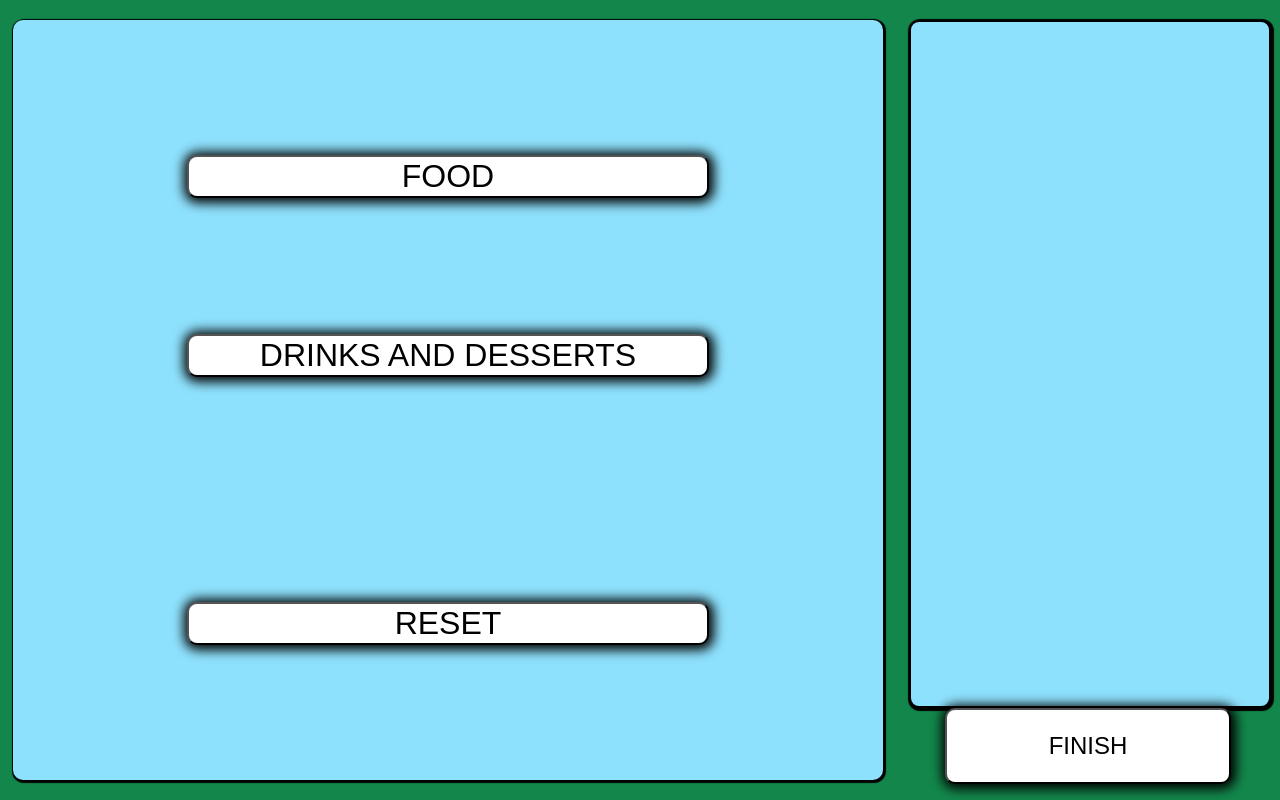
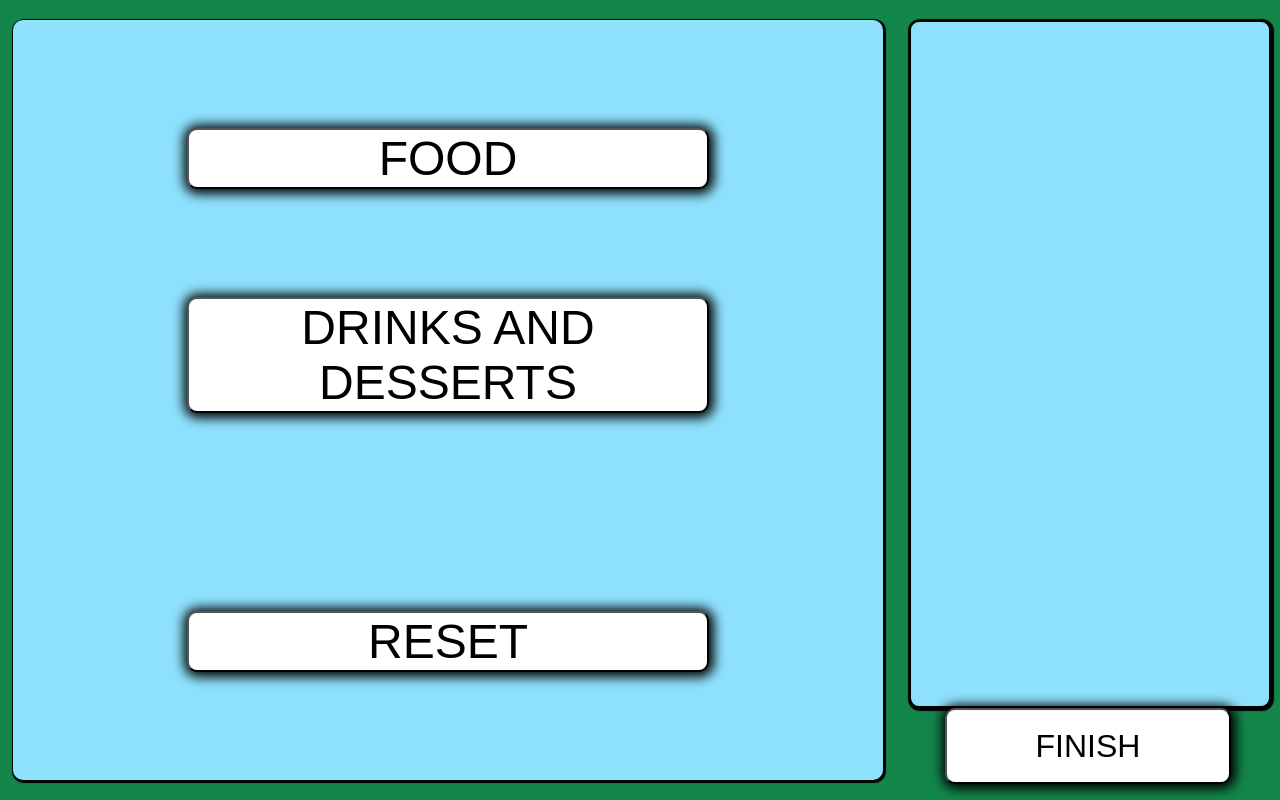
Before and after one commit to burbridw/restaurant-orders, a plain HTML site: page index.html in a window 1280 px wide. Drawn offline with Linux system fonts and the light colour scheme.

Commit message:
Update styles.css

```diff
--- a/styles.css
+++ b/styles.css
@@ -31,7 +31,7 @@ html, body {
 }
 .main-buttons {
     width: 60%;
-    font-size: 4rem;
+    font-size: 3rem;
     border-radius: 10px;
     background-color: white;
     box-shadow: 1px 1px 12px 4px black;
@@ -114,7 +114,7 @@ html, body {
 .finish-button {
     width: 80%;
     height: 100%;
-    font-size: 3rem;
+    font-size: 2rem;
     border-radius: 10px;
     background-color: white;
     box-shadow: 1px 1px 12px 4px black;
@@ -199,7 +199,7 @@ button:hover {
     display: none;
 }
 
-@media (max-height:800px) {
+@media (max-height:600px) {
     .menu-back-button {
         font-size: 1.5rem;
     }
@@ -231,7 +231,7 @@ button:hover {
         max-width: 180px;
     }
 }
-@media (max-height:600px) {
+@media (max-height:450px) {
     .menu-back-button {
         font-size: 1rem;
     }
```
